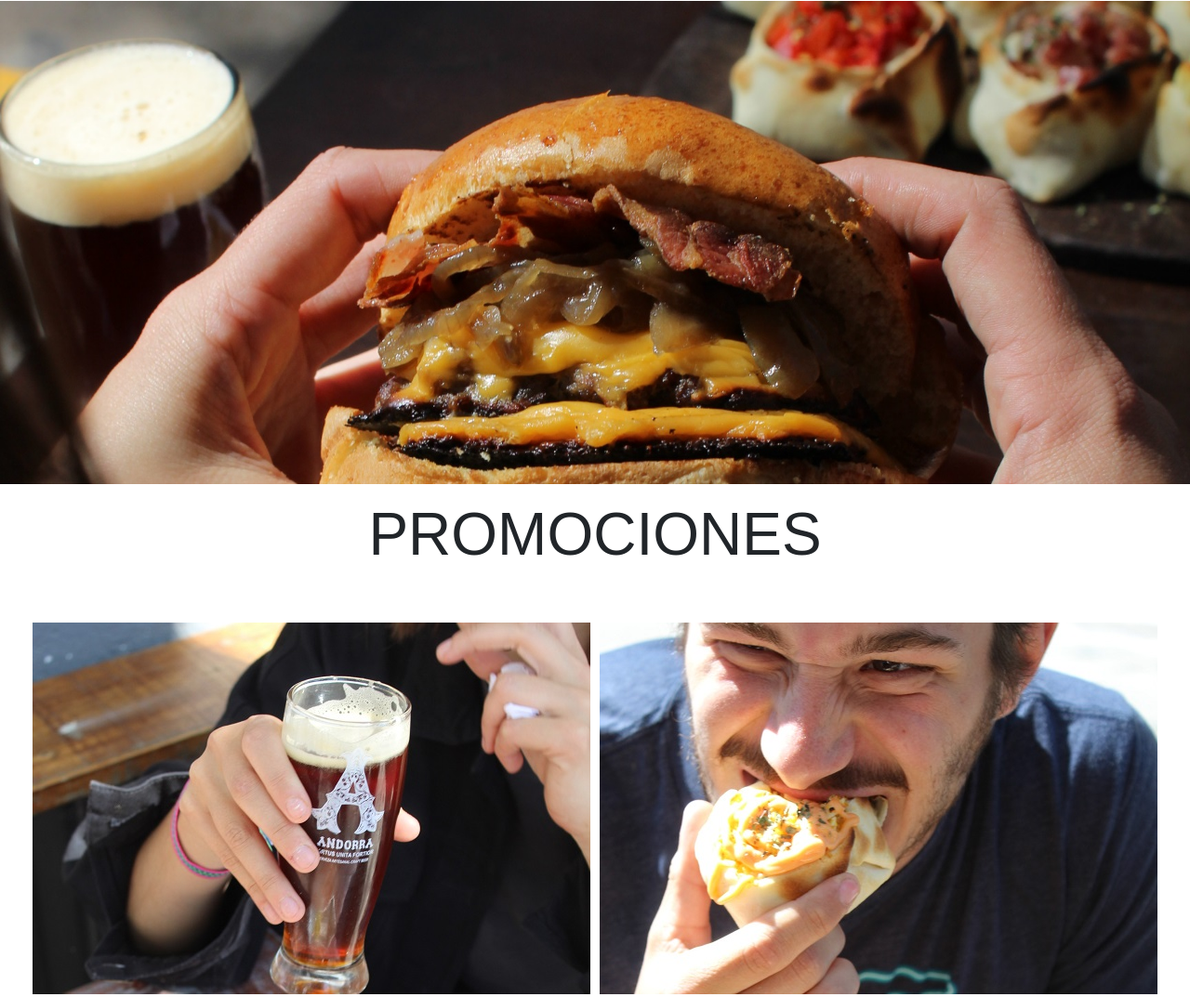
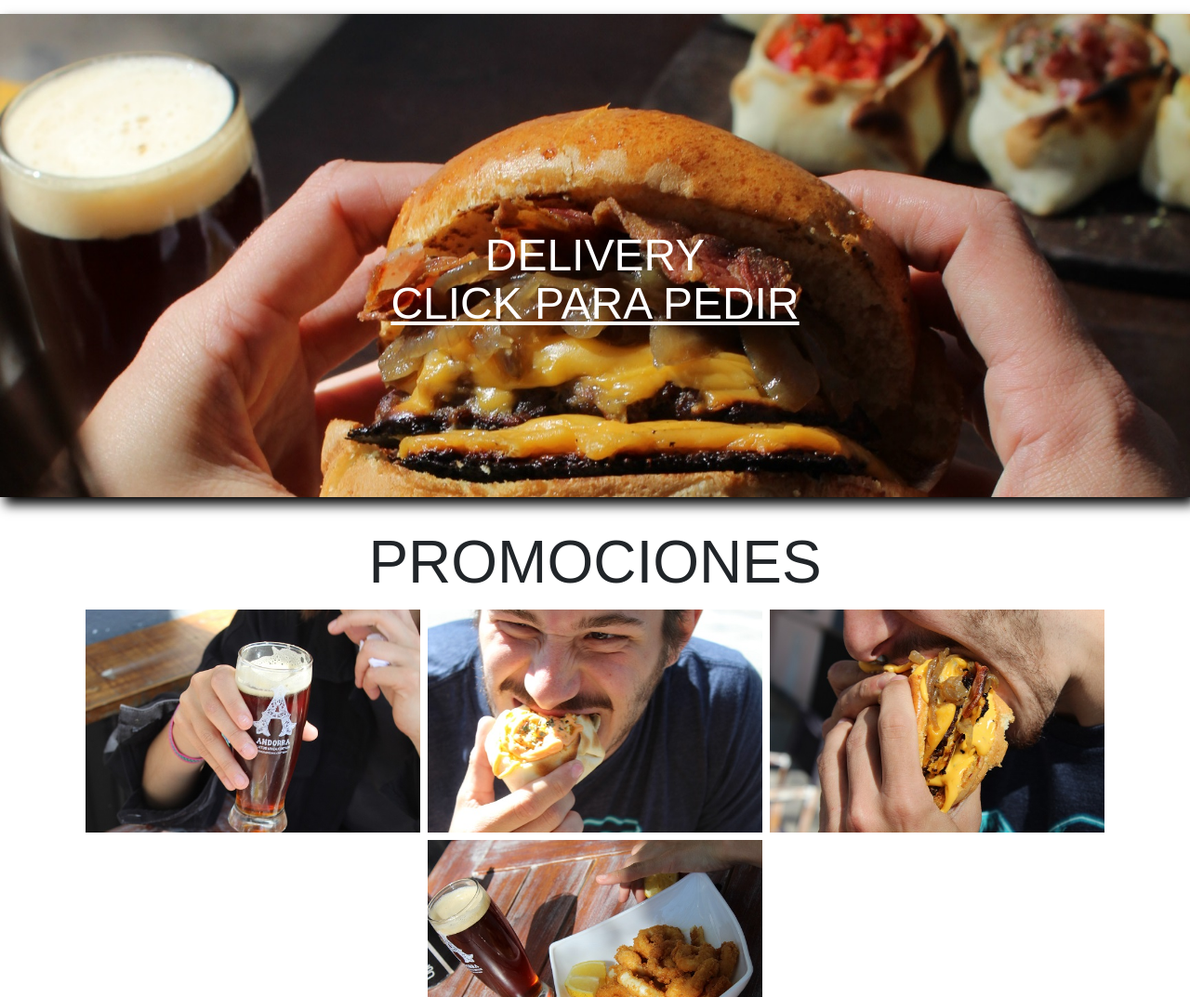
Before and after one commit to nahueldotto/homeresto, a website: page index.html in a window 1280 px wide. Shown: the part 596-1669 px from the top of the page at 93% size. Drawn offline with nearby package versions, Linux system fonts and the light colour scheme; files that its build step writes are made by us from their sources.

Commit message:
avance main index

```diff
--- a/index.html
+++ b/index.html
@@ -52,7 +52,9 @@
             </button>
         </div>
         <section class="bannerPromo">
-            <img src="./img/hamburguesa2.jpg" class="img-fluid" alt="...">
+            <img src="./img/hamburguesa2.jpg" alt="...">
+            <h1>DELIVERY</h1>
+            <a href="#">CLICK PARA PEDIR</a>
         </section>
         <div class="tituloPromos">
             <h1 class="display-3">PROMOCIONES</h1>
--- a/views/_index.scss
+++ b/views/_index.scss
@@ -1,36 +1,74 @@
 // home
 
-nav {
+.nav {
+    height: 5rem;
+    align-items: center;
     background-color: grey;
+
     .nav-link {
         color: black;
+        font-size: 2rem;
+        font-weight: 600;
         &:hover {
             color: white;
         }
     }
 }
+// CAROUSEL
 
+.carousel {
+    margin-bottom: 2vw;
+}
+
+// BANNER 1
 .bannerPromo {
-    width: 100%;
-    margin-top: 4vw;
-    margin-left: auto;
-    margin-right: auto;
+    width: 100vw;
+    height: auto;
+    overflow: hidden;
+    position: relative;
+    margin: 20px auto;
+    box-shadow: 5px 8px 12px black;
+    img {
+        width: 100%;
+        height: 100%;
+    }
+    h1 {
+        font-size: 3rem;
+        color: white;
+        position: absolute;
+        top: 50%;
+        left: 50%;
+        transform: translate(-50%, -50%);
+    }
+    a {
+        font-size: 3rem;
+        color: white;
+        position: absolute;
+        top: 60%;
+        left: 50%;
+        transform: translate(-50%, -50%);
+    }
 }
+
+// CONTENIDO
 
 .tituloPromos {
     text-align: center;
-    margin-top: 1rem;
+    margin-top: 2rem;
 }
 
 .seccionPromos {
+    width: 100%;
     display: flex;
     flex-wrap: wrap;
     flex-direction: row;
-    margin-top: 4vw;
+    align-items: center;
     justify-content: center;
+    margin: auto;
 
     img {
-        margin: 5px;
+        max-width: 360px;
+        margin: 4px;
     }
 
 }
```
Also changed, not shown: css/style.css, scss/main.css (added), 1 other file.
